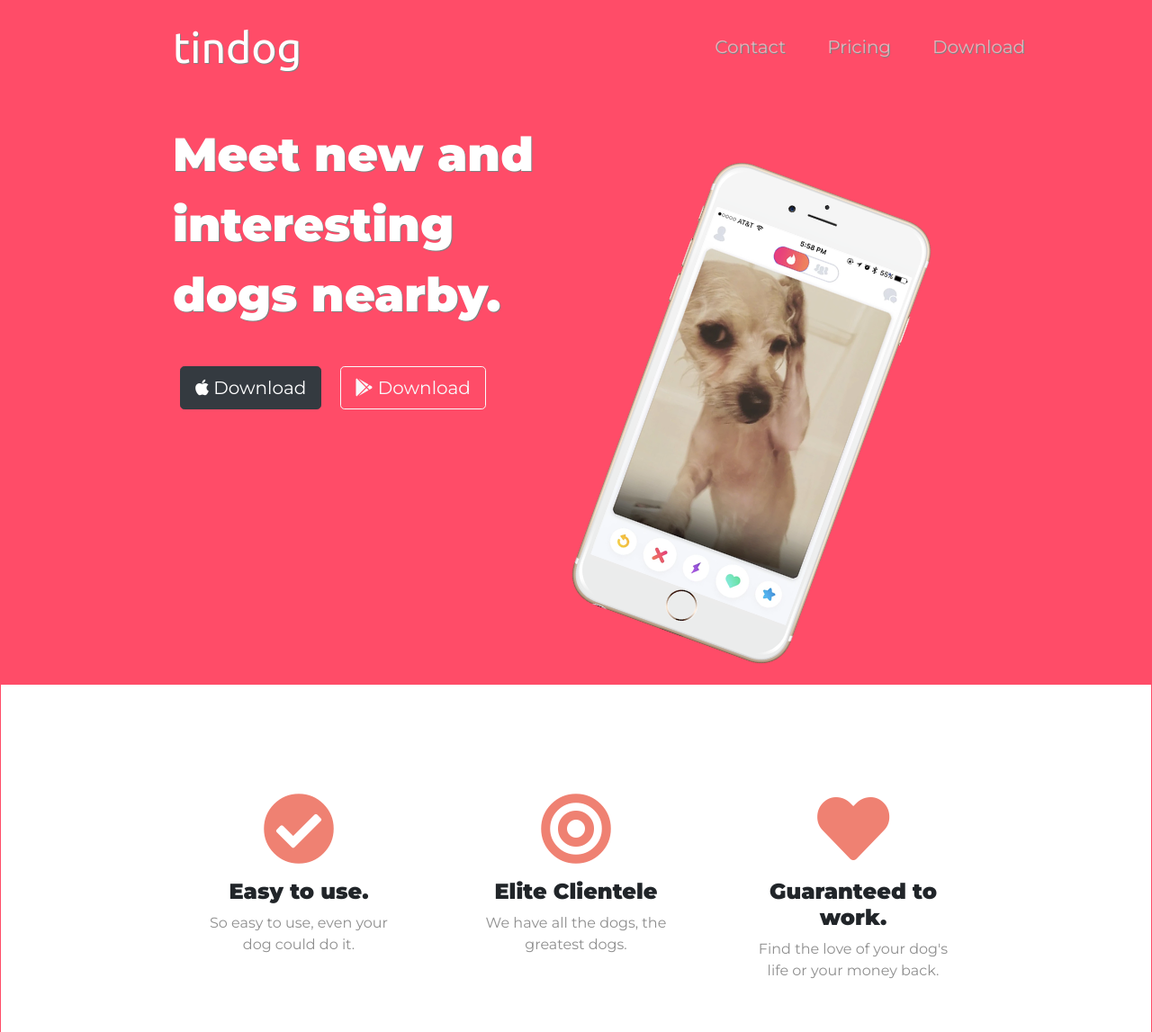
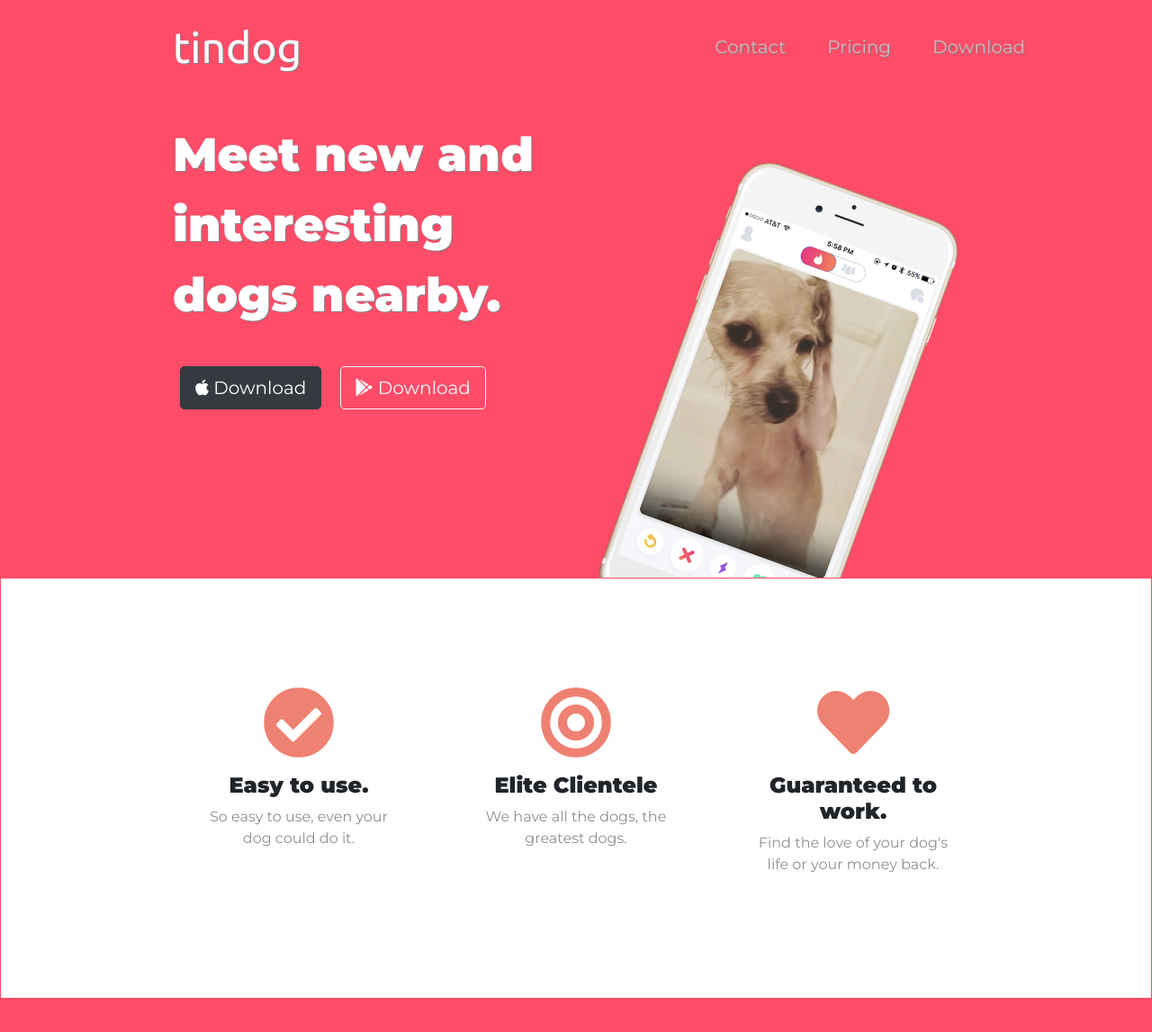
Before and after one commit to clinttuttle/tindog, a plain HTML site: page index.html in a window 1280 px wide. Shown: the part 35-1182 px from the top of the page at 90% size. Drawn offline with nearby package versions, Linux system fonts and the light colour scheme.

Commit message:
Add files via upload

```diff
--- a/css/styles.css
+++ b/css/styles.css
@@ -6,9 +6,8 @@ body {
 
 #title {
   background-color: #ff4c68;
-  /* height: 600px; */
-  /* overflow: hidden; */
-  margin: 0px;
+  height: 600px;
+    margin: 0px;
 }
 
 /* Navigation Bar */
@@ -51,8 +50,8 @@ h1 {
 }
 
 .iphone-pic {
-  Margin-top: 4rem;
-  margin-left: 50px;
+  margin-top: 4rem;
+  margin-left: 5rem;
   transform: rotate(20deg);
   width: 60%;
 }
@@ -70,8 +69,9 @@ h1 {
   border-width: 1px;
   border-style: solid;
   border-color: #ff4c68;
-  /* margin-top: -45px; */
   padding: 4% 15%;
+  position: relative;
+  z-index: 1;
 }
 
 #features h3 {
```
